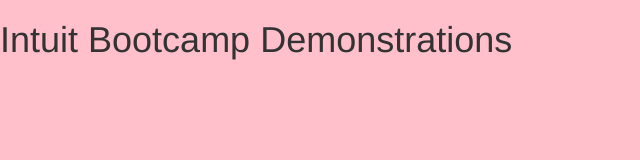
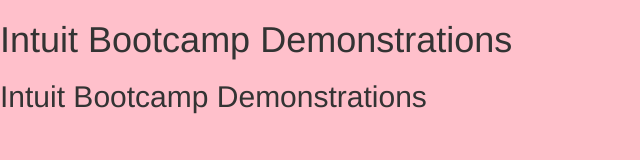
Before and after one commit to njayap3/UIBootcamp, a website: page www/index.html in a window 1280 px wide. Shown: the whole page, without its empty margins (0-640 px from the left). Drawn offline with nearby package versions, Linux system fonts and the light colour scheme.

```diff
--- a/www/index.html
+++ b/www/index.html
@@ -10,6 +10,7 @@
 
 <body>
 	<h1>Intuit Bootcamp Demonstrations</h1>
+	<h2>Intuit Bootcamp Demonstrations</h2>
 	<script type="text/javascript" src="libs/jquery/dist/jquery.js"></script>
 	<script type="text/javascript" src="libs/boostrap/dist/js/bootstrap.js"></script>
 	<script type="text/javascript" src="js/app.js"></script>
```
